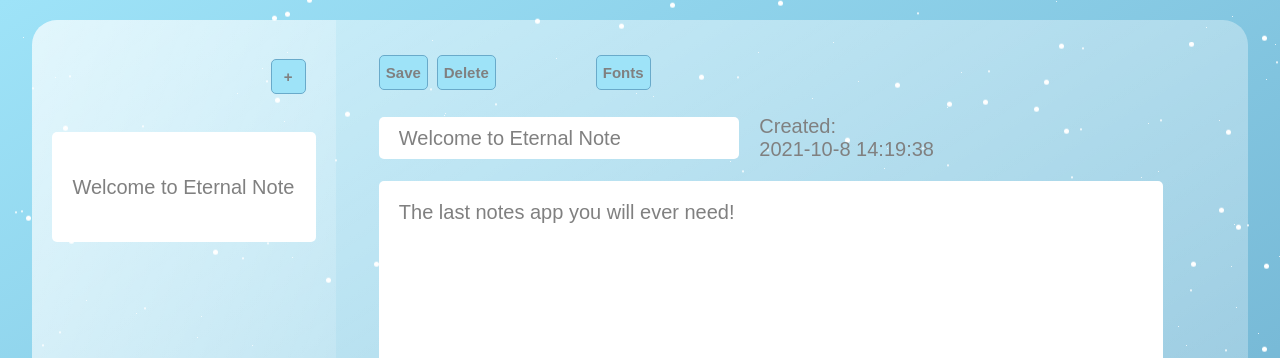
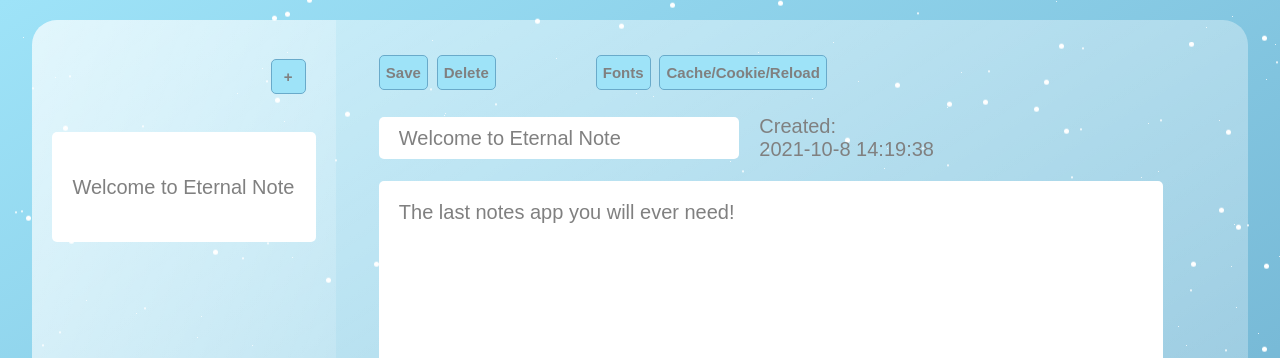
Before and after one commit to EMDevelop/NotesApp, a website: page index.html in a window 1280 px wide. Shown: the top 358 px of the page. Drawn offline with Linux system fonts and the light colour scheme.

Commit message:
added reload button

```diff
--- a/index.html
+++ b/index.html
@@ -51,6 +51,11 @@
                     <a href="#" id="georgia-serif">Georgia</a>
                     <a href="#" id="brush-script-cursive">Brush Script</a>
                   </div>
+                  <input
+                    id="reload"
+                    type="submit"
+                    value="Cache/Cookie/Reload"
+                  />
                 </div>
               </div>
               <div class="note-title">
```
